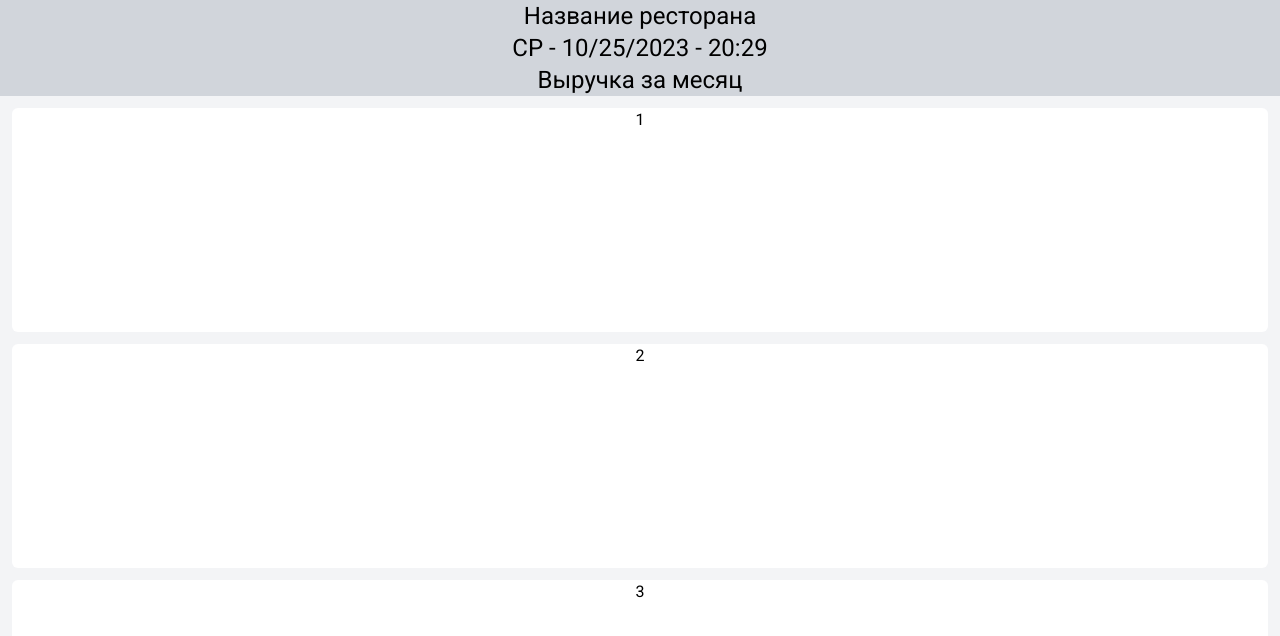
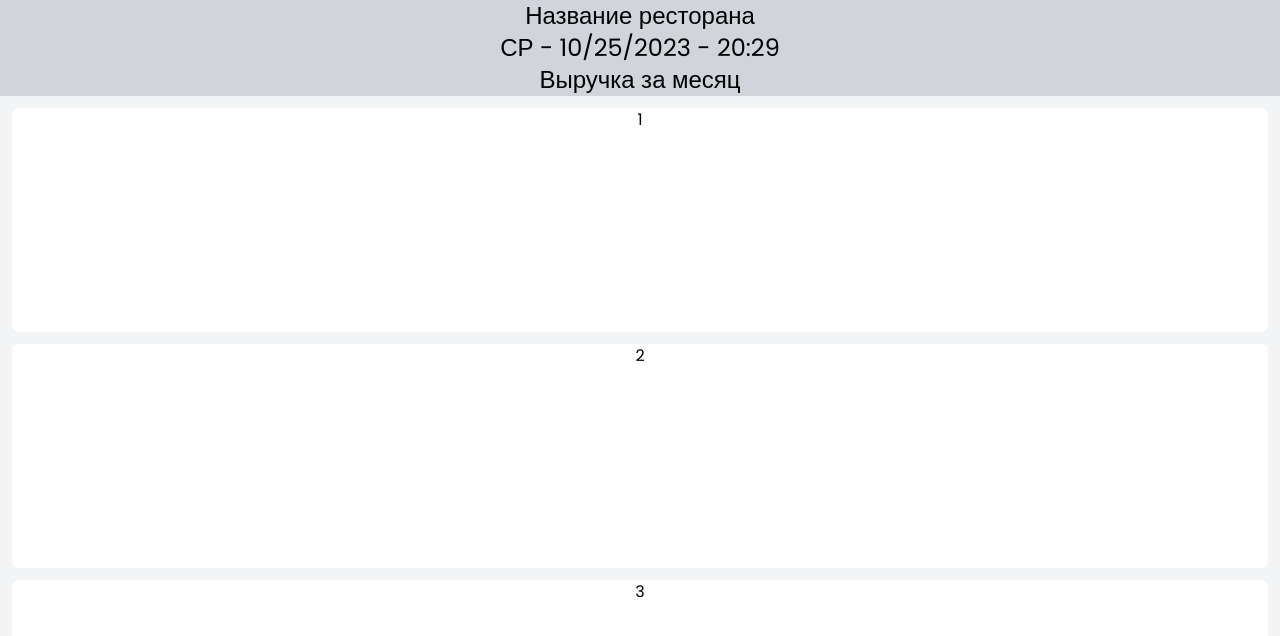
Before and after one commit to ZNP8b/rest-dashboard, a Next.js app: page / in a window 1280 px wide. Shown: the top 636 px of the page. Built offline with nearby package versions, Linux system fonts and the light colour scheme.

Commit message:
Сменил шрифт на поппинс

```diff
--- a/app/layout.tsx
+++ b/app/layout.tsx
@@ -1,9 +1,9 @@
 import type { Metadata } from 'next'
-import { Roboto } from 'next/font/google'
+import { Poppins } from 'next/font/google'
 import './globals.css'
 import Header from './components/Header'
 
-const roboto = Roboto({ weight: ['100', '300', '400', '700'], subsets: ['latin'] })
+const poppins = Poppins({ weight: ['100', '300', '400', '700'], subsets: ['latin'] })
 
 export const metadata: Metadata = {
   title: 'Restaurant dashboard',
@@ -17,7 +17,7 @@ export default function RootLayout({
 }) {
   return (
     <html lang="en">
-      <body className={roboto.className + ' h-screen'}>
+      <body className={poppins.className + ' h-screen'}>
         <div className='bg-gray-100 min-h-full'>
           <Header />
           {children}
```
